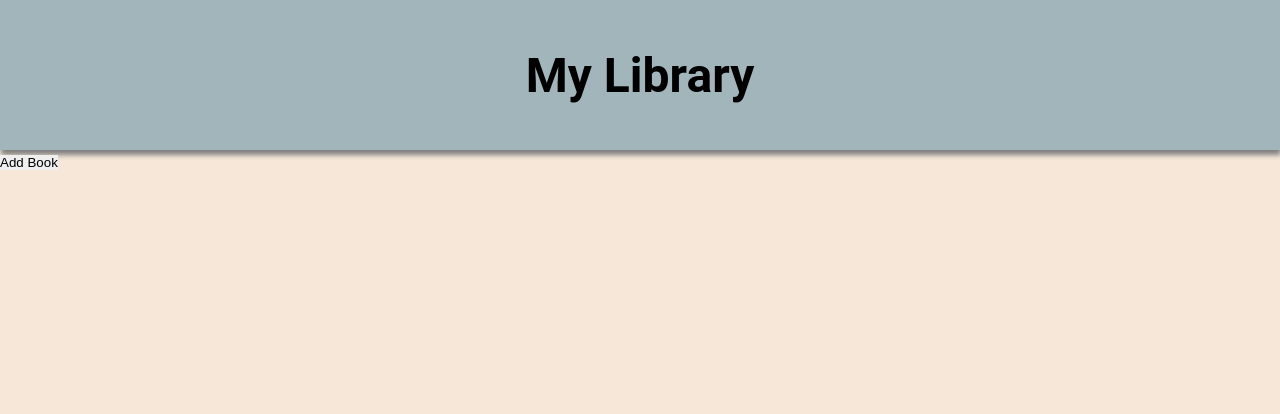
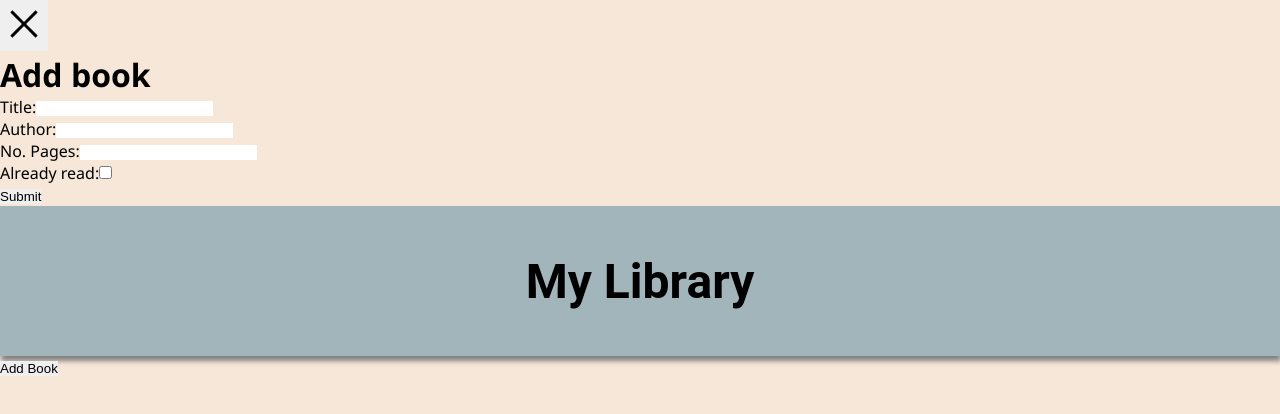
Before and after one commit to ArturoVa/Library, a plain HTML site: page index.html in a window 1280 px wide. Drawn offline with Linux system fonts and the light colour scheme.

Commit message:
Add form to popup

```diff
--- a/index.html
+++ b/index.html
@@ -9,10 +9,22 @@
     <title>Library</title>
  </head>
  <body>
+   <div id="popUp" class="popUp">
+      <button id="close"><img src="./close_FILL0_wght400_GRAD0_opsz48.svg" alt="close-icon"></button>
+      <form id="form" action="">
+         <h1>Add book</h1>
+         <div class="field-input"><label for="book-title">Title:</label><input type="text" name="title" id="book-title" required></div>
+         <div class="field-input"><label for="author">Author:</label><input type="text" name="author" id="author" required></div>
+         <div class="field-input"><label for="pages">No. Pages:</label><input type="number" name="pages" id="pages" min="0" required></div>
+         <div class="field-checkbox"><label for="read">Already read:</label><input type="checkbox" name="read" id="read" required></div>
+         <button id="enter" type="button">Submit</button>
+      </form>
+   </div>
    <div id="header">
       <div id="title">My Library</div>
    </div>
    <div id="body">
+
       <div> <button id="add-book">Add Book</button> </div>
 
    </div>
```
